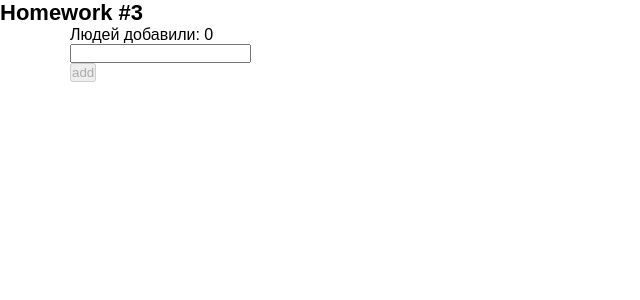
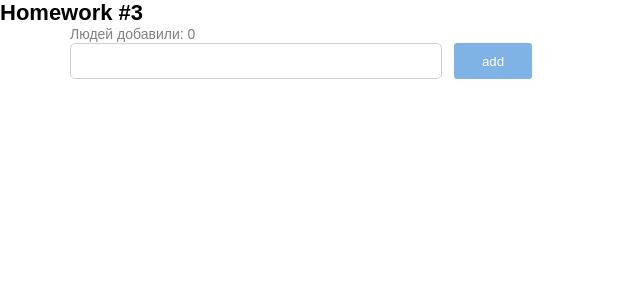
Before and after one commit to Kirill190611/hw2, a React (Create React App) app: page /#/pre-junior in a window 1280 px wide. Shown: the top 300 px of the page, without its empty margins (0-640 px from the left). Built offline with nearby package versions, Linux system fonts and the light colour scheme.

Commit message:
Sprint2 HW3: added additional styles for components

```diff
--- a/src/s2-homeworks/hw03/Greeting.module.css
+++ b/src/s2-homeworks/hw03/Greeting.module.css
@@ -1,35 +1,78 @@
 .greetingForm {
+    font-family: Montserrat, sans-serif;
+    font-size: 14px;
+    line-height: 17px;
+    font-weight: 400;
 }
 
 .inputAndButtonContainer {
+    display: flex;
+    width: 462px;
+    min-height: 36px;
+    align-items: flex-start;
+    justify-content: space-between;
 }
 
 .error {
+    color: #CC0000;
 }
 
 .input {
+    width: 372px;
+    height: 36px;
+    border: 1px solid #D1D1D1;
+    border-radius: 5px;
+    color: #000000;
+    padding: 8px 12px;
+    font-size: 16px;
+    font-weight: 500;
+    line-height: 20px;
 }
 
 .input:focus {
 }
 
 .errorInput {
+    width: 372px;
+    height: 36px;
+    border: 1px solid #CC0000;
+    border-radius: 5px;
+    color: #000000;
+    padding: 8px 12px;
+    font-size: 16px;
+    font-weight: 500;
+    line-height: 20px;
 }
 
 .button {
+    display: flex;
+    align-items: center;
+    justify-content: center;
+    width: 78px;
+    height: 36px;
+    background-color: rgba(0, 102, 204, .5);
+    color: #FFFFFF;
+    border: none;
+    border-radius: 3px;
 }
 
 .button:focus {
+    background-color: rgba(0, 102, 204, 1);
 }
 
 .button:active {
+    background-color: rgba(0, 102, 204, 1);
 }
 
 .button:disabled {
+    background-color: rgba(0, 102, 204, .5);
 }
 
 .text {
+    color: rgba(0, 0, 0, 0.5);
 }
 
 .greeting {
+    color: rgba(0, 0, 0, 1);
+
 }
```
